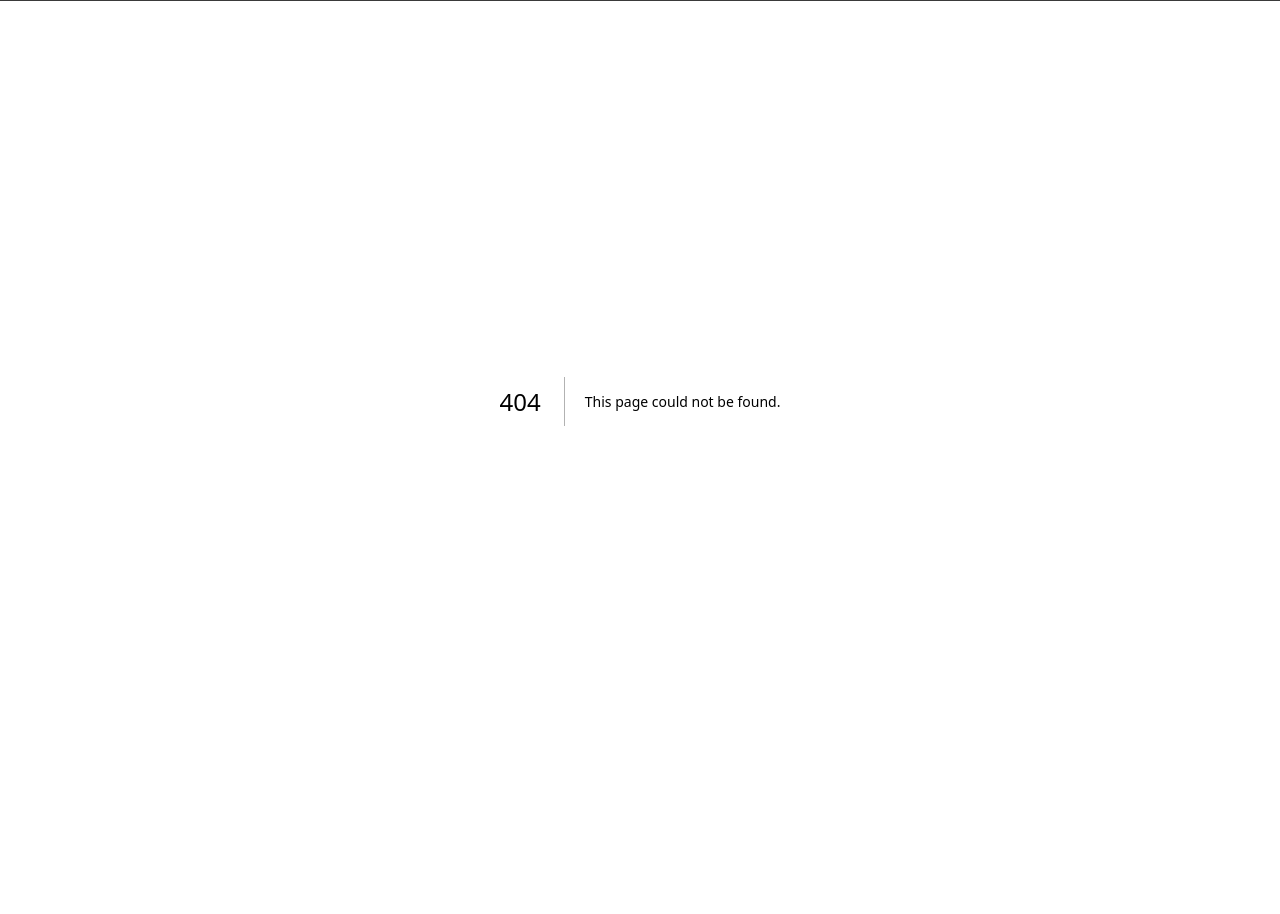
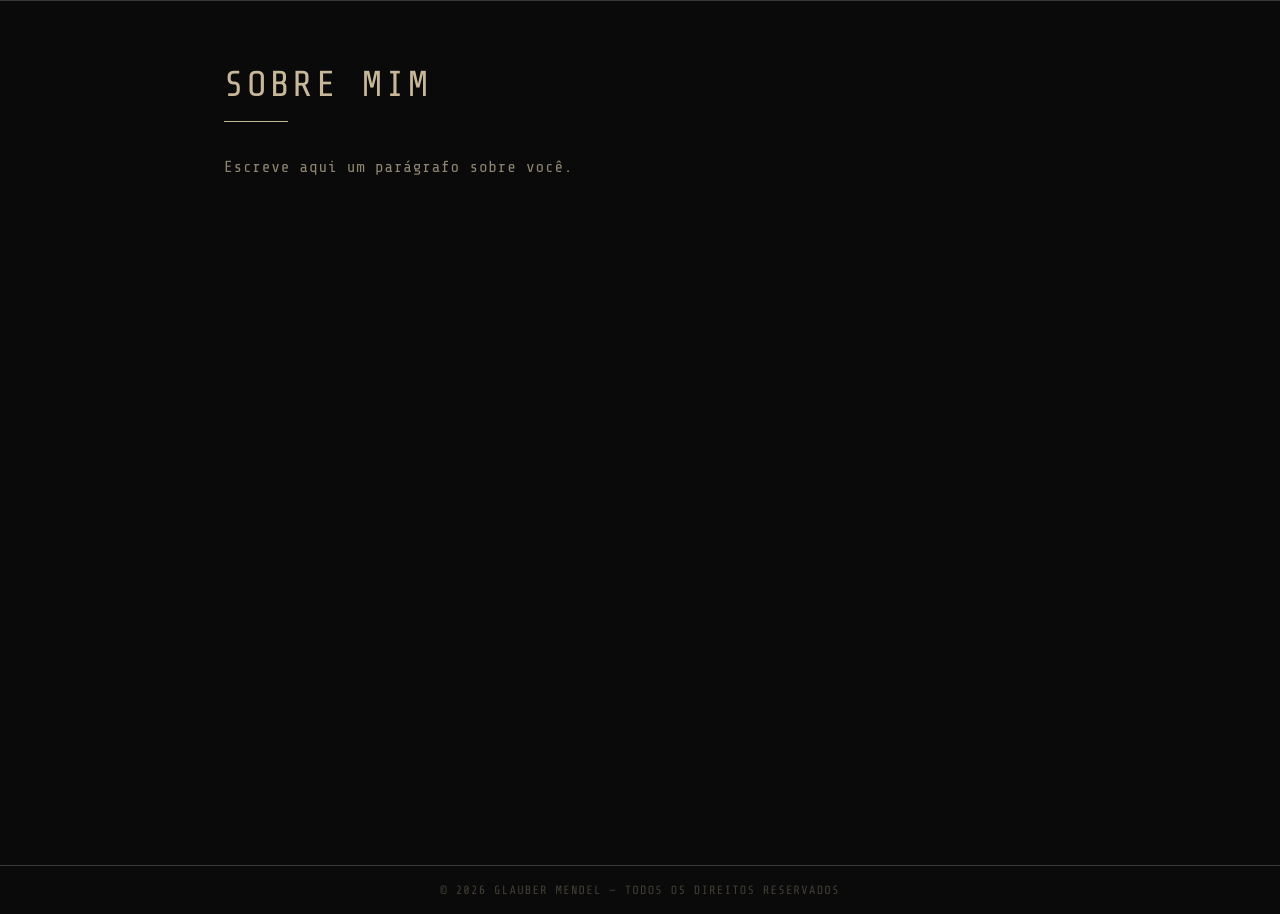
Before and after one commit to glaubermendel/portifolio, a Next.js app: page /sobre in a window 1280 px wide. Before the commit this address had no page. Shown: the part 80-994 px from the top of the page. Before the commit the page ends 881 px from the top, so only its background shows below. Built offline with nearby package versions, Linux system fonts and the light colour scheme.

Commit message:
adicionado rodape e sobre

```diff
--- a/src/app/layout.js
+++ b/src/app/layout.js
@@ -27,7 +27,14 @@ export default function RootLayout({ children }) {
   </nav>
 </header>
         {children}
-      </body>
+
+      <footer className="border-t border-nier-line px-8 py-4 mt-16">
+  <p className="text-nier-beige/30 text-xs tracking-widest uppercase text-center">
+    © {new Date().getFullYear()} Glauber Mendel — Todos os direitos reservados
+  </p>
+</footer>
+</body>
+
     </html>
   )
 }
--- a/src/app/page.js
+++ b/src/app/page.js
@@ -6,6 +6,7 @@ export default function Home() {
         <h1 className="text-4xl text-nier-beige tracking-widest uppercase mb-4">
           Glauber Mendel
         </h1>
+        <div className="w-16 h-px bg-nier-beige mb-6"></div>
         <p className="text-nier-beige/60 tracking-widest text-sm uppercase mb-8">
           Desenvolvedor Full Stack
         </p>
--- /dev/null
+++ b/src/app/sobre/page.js
@@ -0,0 +1,13 @@
+export default function Sobre() {
+  return (
+    <main className="min-h-screen px-8 py-16 max-w-4xl mx-auto">
+      <h1 className="text-4xl text-nier-beige tracking-widest uppercase mb-4">
+        Sobre Mim
+      </h1>
+      <div className="w-16 h-px bg-nier-beige mb-8"></div>
+      <p className="text-nier-beige/70 tracking-wider leading-relaxed">
+        Escreve aqui um parágrafo sobre você.
+      </p>
+    </main>
+  )
+}
```
